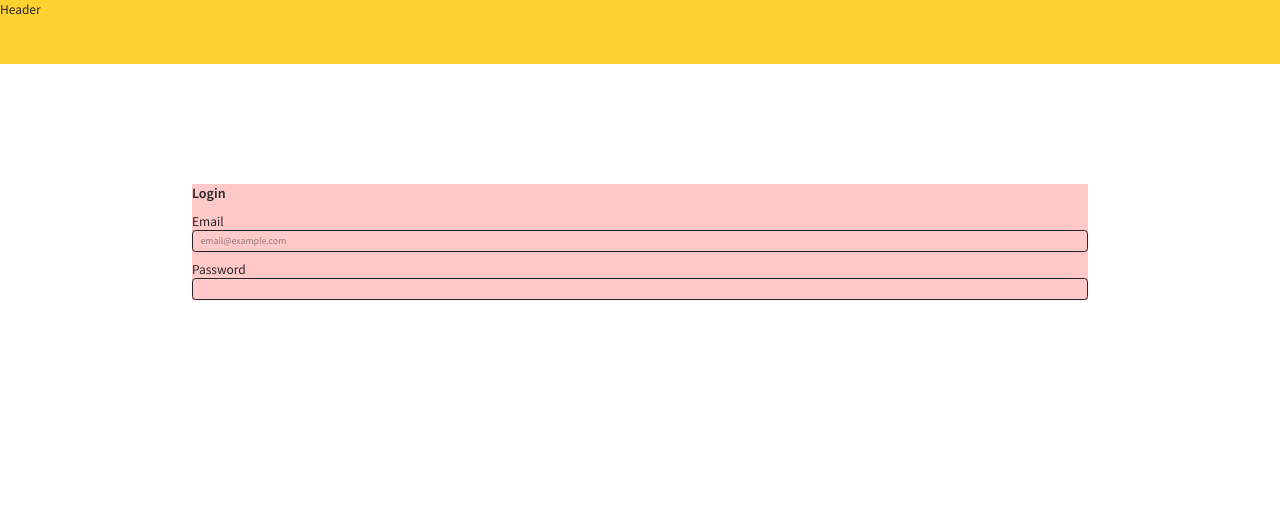
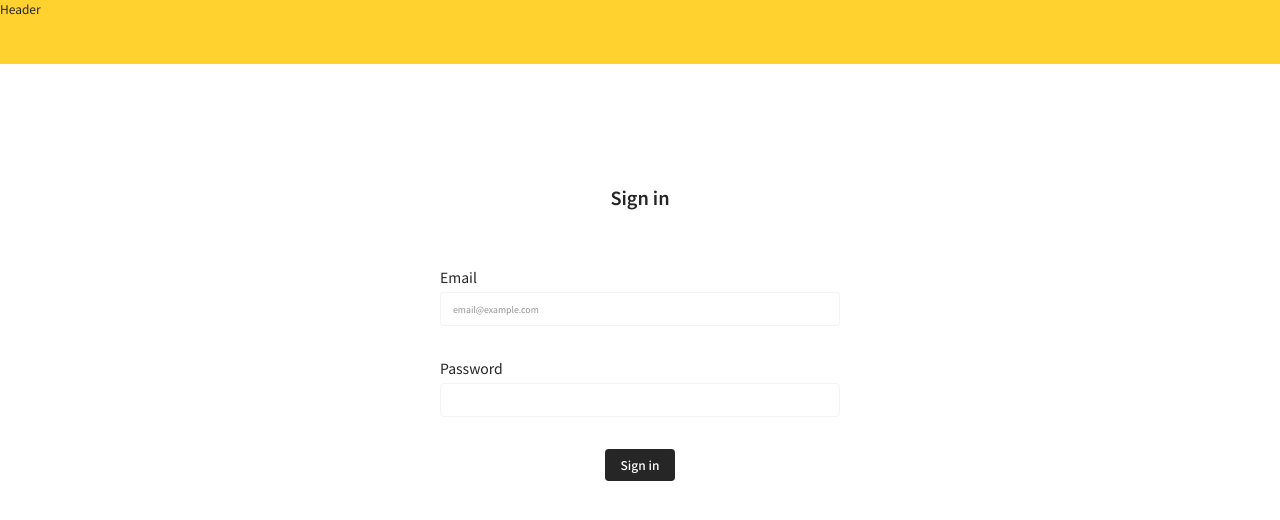
Before and after one commit to LilyCalico/trip-drop, a Next.js app: page /auth/login in a window 1280 px wide. Shown: the top 520 px of the page. Built offline with nearby package versions, Linux system fonts and the light colour scheme; no server answers.

Commit message:
feat: Add sign in

```diff
--- /dev/null
+++ b/components/custom/auth/AuthWrapper.tsx
@@ -0,0 +1,16 @@
+export default function AuthWrapper({
+  children,
+  title
+}: {
+  children: React.ReactNode;
+  title: string;
+}) {
+  return (
+    <div className="w-[70vw] max-w-[40rem] mx-auto mt-[12rem]">
+      <h1 className="text-font-primary font-semibold mb-[5.6rem] text-[1.8rem] text-center">
+        {title}
+      </h1>
+      {children}
+    </div>
+  );
+}
--- /dev/null
+++ b/components/custom/auth/ErrorMessage.tsx
@@ -0,0 +1,17 @@
+import { cn } from "@/lib/utils";
+
+const ErrorMessage = ({
+  message,
+  className
+}: {
+  message: string;
+  className?: string;
+}) => {
+  return (
+    <div className={cn("mt-1 text-red-500 text-[1.2rem]", className)}>
+      {message}
+    </div>
+  );
+};
+
+export default ErrorMessage;
--- /dev/null
+++ b/components/custom/auth/Label.tsx
@@ -0,0 +1,9 @@
+const Label = ({ id, text }: { id: string; text: string }) => {
+  return (
+    <label className="text-[1.4rem]" htmlFor={id}>
+      {text}
+    </label>
+  );
+};
+
+export default Label;
--- a/pages/auth/login.tsx
+++ b/pages/auth/login.tsx
@@ -1,56 +1,46 @@
-import { useEffect, useState } from "react";
-import { Button } from "@/components/ui/button";
-import { Input } from "@/components/ui/input";
+import { useState } from "react";
+import AuthWrapper from "@/components/custom/auth/AuthWrapper";
+import ErrorMessage from "@/components/custom/auth/ErrorMessage";
+import Label from "@/components/custom/auth/Label";
+import Button from "@/components/custom/Button";
+import Input from "@/components/custom/Input";
 import supabase from "@/lib/supabaseClient";
 
 export default function LoginPage() {
   const [email, setEmail] = useState("");
   const [password, setPassword] = useState("");
   const [loading, setLoading] = useState(false);
-  const [message, setMessage] = useState<string | null>(null);
   const [error, setError] = useState<string | null>(null);
-  const [userEmail, setUserEmail] = useState<string | null>(null);
-
-  useEffect(() => {
-    let unsubscribe: (() => void) | null = null;
-    (async () => {
-      const { data } = await supabase.auth.getSession();
-      setUserEmail(data.session?.user?.email ?? null);
-      const { data: listener } = supabase.auth.onAuthStateChange(
-        (_e, session) => {
-          setUserEmail(session?.user?.email ?? null);
-        }
-      );
-      unsubscribe = () => listener.subscription.unsubscribe();
-    })();
-    return () => {
-      if (unsubscribe) unsubscribe();
-    };
-  }, []);
 
   const signInWithPassword = async (e: React.FormEvent) => {
     e.preventDefault();
     setError(null);
-    setMessage(null);
     setLoading(true);
+
+    try {
       const { error: signInError } = await supabase.auth.signInWithPassword({
         email,
         password
       });
+
       if (signInError) {
         setError(signInError.message);
-    } else {
-      setMessage("ログイン成功");
+        return;
       }
+
+      alert("Login successful");
+    } catch (err) {
+      setError(err instanceof Error ? err.message : "Something went wrong");
+    } finally {
       setLoading(false);
+    }
   };
 
   return (
-    <div className="mx-auto mt-[12rem] max-w-[70vw] bg-red-200">
-      <h1 className="text-xl font-semibold mb-4">Login</h1>
-      <form onSubmit={signInWithPassword} className="space-y-3">
-        <div className="space-y-1">
-          <label htmlFor="login-email">Email</label>
+    <AuthWrapper title="Sign in">
+      <form onSubmit={signInWithPassword} className="space-y-[3.2rem]">
+        <div>
+          <Label id="login-email" text="Email" />
           <Input
             id="login-email"
             type="email"
@@ -61,8 +51,8 @@ export default function LoginPage() {
             autoComplete="off"
           />
         </div>
-        <div className="space-y-1">
-          <label htmlFor="login-password">Password</label>
+        <div>
+          <Label id="login-password" text="Password" />
           <Input
             id="login-password"
             type="password"
@@ -72,12 +62,15 @@ export default function LoginPage() {
             autoComplete="off"
           />
         </div>
+
+        {error && <ErrorMessage message={error} className="text-center" />}
+
+        <div className="flex justify-center">
+          <Button type="submit" disabled={loading}>
+            {loading ? "Loading..." : "Sign in"}
+          </Button>
+        </div>
       </form>
-
-      {error && <div className="mt-3 text-red-600 text-sm">{error}</div>}
-      {message && (
-        <div className="mt-3 text-sm text-muted-foreground">{message}</div>
-      )}
-    </div>
+    </AuthWrapper>
   );
 }
--- a/pages/auth/signup.tsx
+++ b/pages/auth/signup.tsx
@@ -1,21 +1,12 @@
 import { Eye, EyeOff } from "lucide-react";
 import Link from "next/link";
 import { useState } from "react";
+import AuthWrapper from "@/components/custom/auth/AuthWrapper";
+import ErrorMessage from "@/components/custom/auth/ErrorMessage";
+import Label from "@/components/custom/auth/Label";
 import Button from "@/components/custom/Button";
 import Input from "@/components/custom/Input";
 import supabase from "@/lib/supabaseClient";
-
-const Label = ({ id, text }: { id: string; text: string }) => {
-  return (
-    <label className="text-[1.4rem]" htmlFor={id}>
-      {text}
-    </label>
-  );
-};
-
-const ErrorMessage = ({ message }: { message: string }) => {
-  return <div className="mt-1 text-red-500 text-[1.2rem]">{message}</div>;
-};
 
 export default function SignupPage() {
   const [email, setEmail] = useState("");
@@ -86,10 +77,7 @@ export default function SignupPage() {
   };
 
   return (
-    <div className="w-[70vw] max-w-[40rem] mx-auto mt-[12rem]">
-      <h1 className="text-font-primary font-semibold mb-[5.6rem] text-[1.8rem] text-center">
-        Sign up
-      </h1>
+    <AuthWrapper title="Sign up">
       <form onSubmit={onSubmit} className="space-y-[3.2rem]">
         <div>
           <Label id="signup-email" text="Email" />
@@ -177,6 +165,6 @@ export default function SignupPage() {
       {message && (
         <div className="mt-[3.2rem] text-muted-foreground">{message}</div>
       )}
-    </div>
+    </AuthWrapper>
   );
 }
```
Lines whose indentation alone changed are shown as unchanged.
